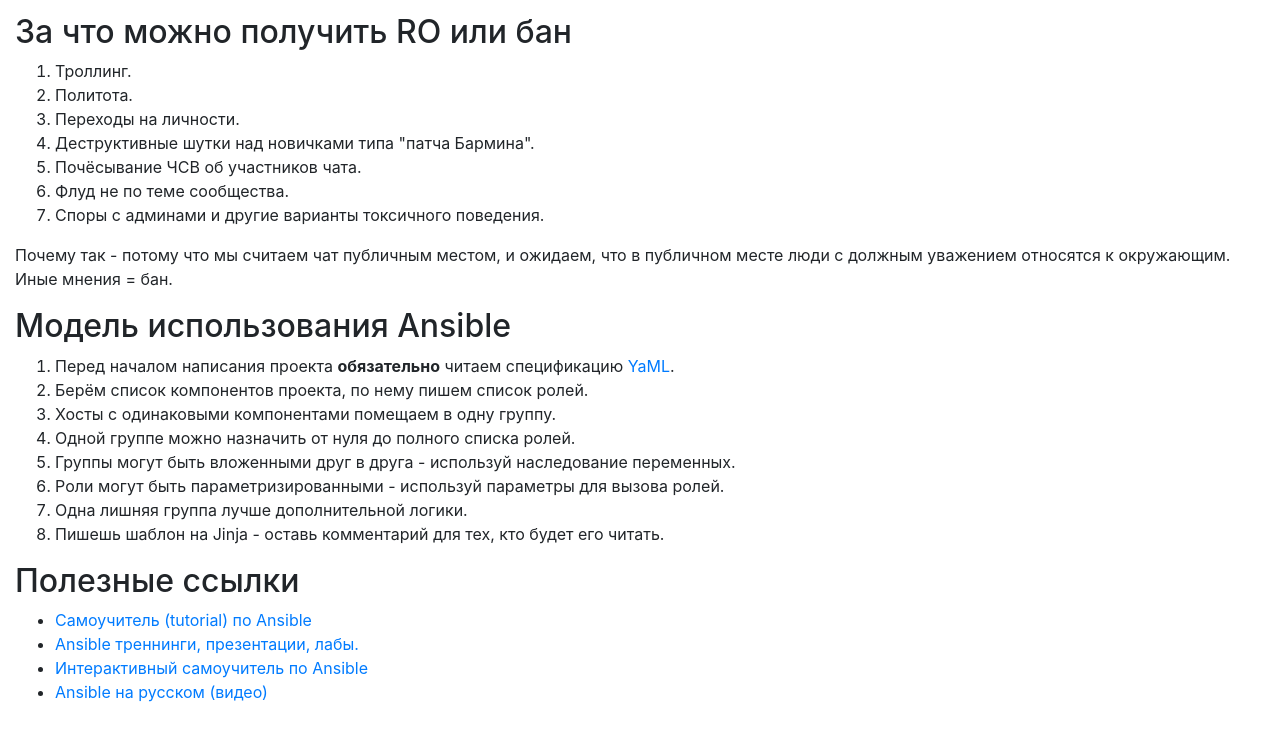
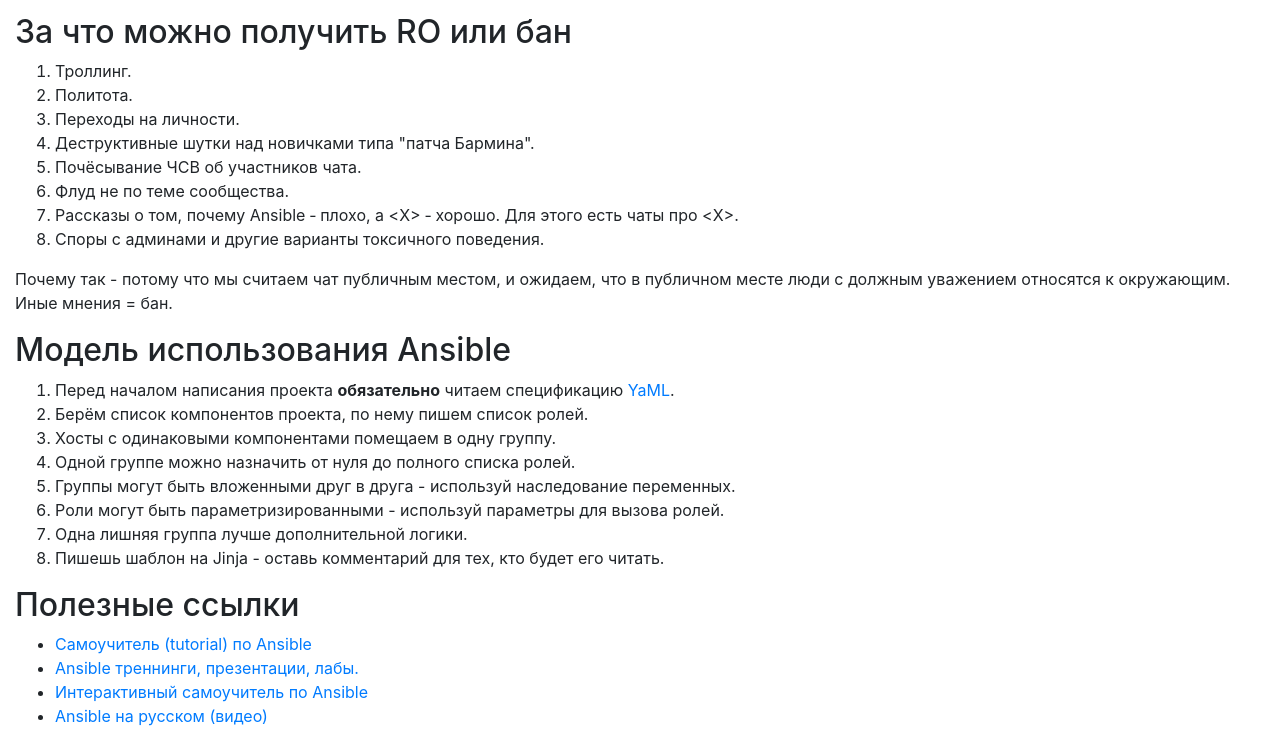
Before and after one commit to tnt4brain/proansible, a plain HTML site: page index.html in a window 1280 px wide. Shown: the part 808-1552 px from the top of the page. Before the commit the page ends 1528 px from the top, so only its background shows below. Drawn offline with nearby package versions, Linux system fonts and the light colour scheme.

Commit message:
*1. Added phrase about blaming Ansible and praying on other instruments.

```diff
--- a/index.html
+++ b/index.html
@@ -77,6 +77,7 @@
                     <li>Деструктивные шутки над новичками типа "патча Бармина".</li>
                     <li>Почёсывание ЧСВ об участников чата.</li>
                     <li>Флуд не по теме сообщества.</li>
+                    <li>Рассказы о том, почему Ansible &dash; плохо, а &lt;X&gt; &dash; хорошо. Для этого есть чаты про &lt;X&gt;.</li>
                     <li>Споры с админами и другие варианты токсичного поведения.</li>
                 </ol>
                 <p>Почему так - потому что мы считаем чат публичным местом, и ожидаем, что в публичном месте люди с
```
